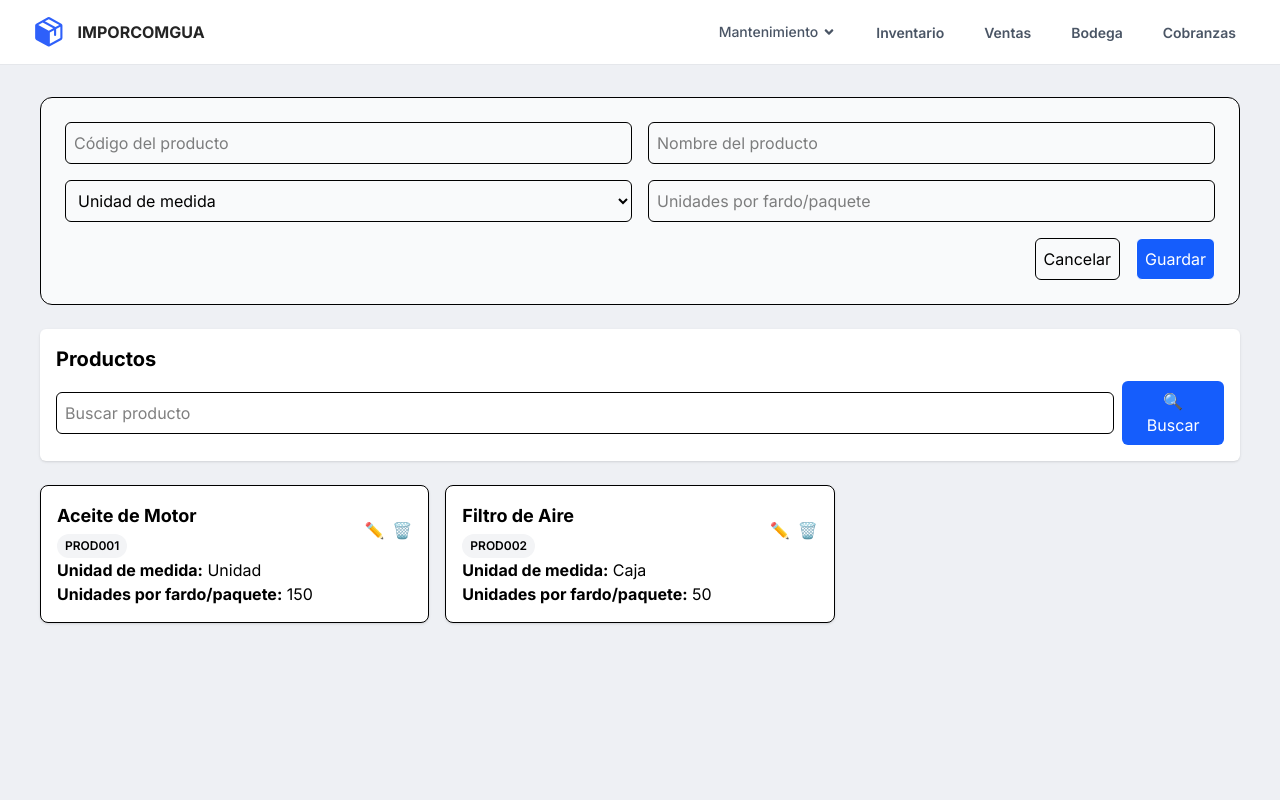
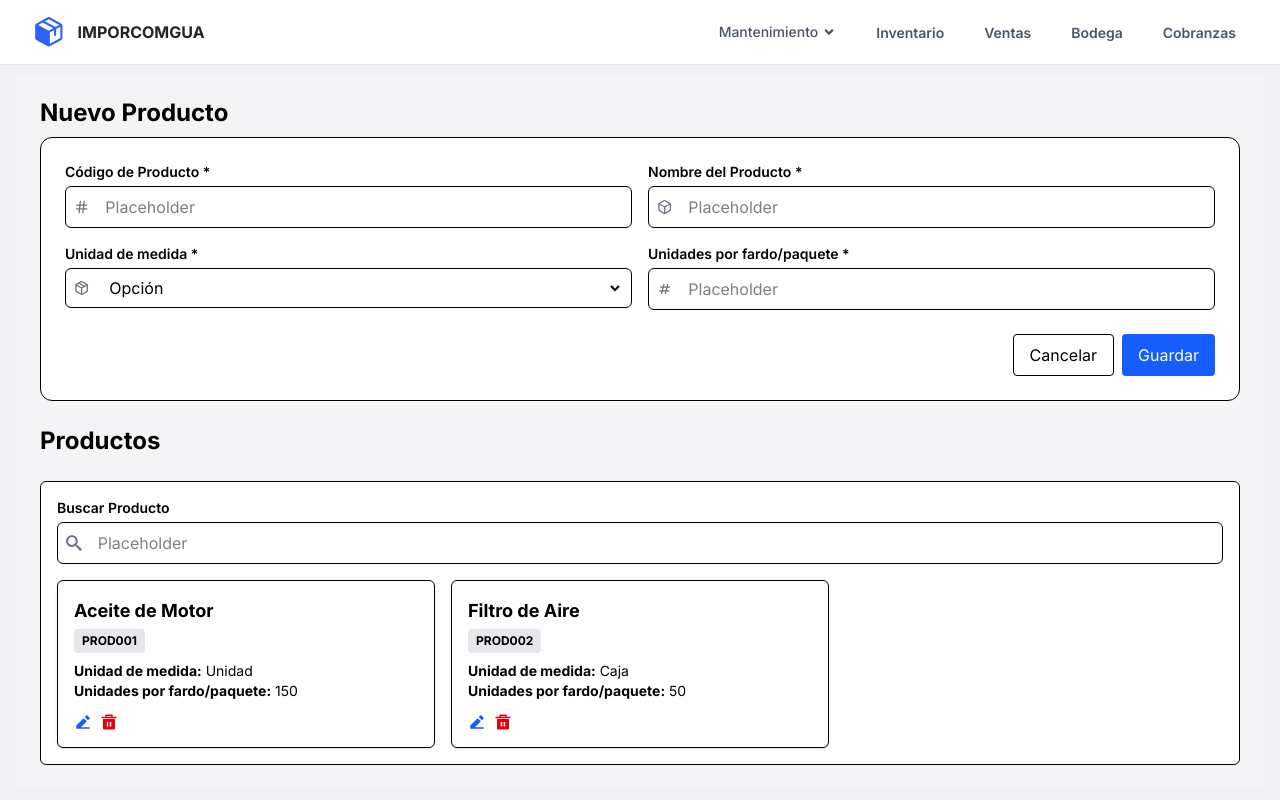
Before and after one commit to brandonT2002/AYD2_V1S2025_PROYECTO_G1, a React (Vite) app in the folder frontend/: page /mantenimiento/agregar-producto in a window 1280 px wide. Built offline with nearby package versions, Linux system fonts and the light colour scheme.

Commit message:
feat: add new page search functionality

```diff
--- a/frontend/package.json
+++ b/frontend/package.json
@@ -11,6 +11,7 @@
   },
   "dependencies": {
     "@tailwindcss/vite": "^4.1.10",
+    "axios": "^1.10.0",
     "react": "^19.1.0",
     "react-dom": "^19.1.0",
     "react-hook-form": "^7.58.1",
--- a/frontend/src/App.jsx
+++ b/frontend/src/App.jsx
@@ -21,7 +21,7 @@ function App() {
                         path="/mantenimiento/agregar-producto"
                         element={<AgregarProducto />}
                     />
-                    <Route path="/mantenimiento/clientes" element={<ClientePage />} /> {/* ✅ Nueva vista */}
+                    <Route path="/mantenimiento/clientes" element={<ClientePage />} />
                 </Routes>
             </main>
         </Router>
--- a/frontend/src/pages/AgregarProducto.jsx
+++ b/frontend/src/pages/AgregarProducto.jsx
@@ -1,4 +1,8 @@
 import { useState } from "react";
+import { FiPackage, FiBox, FiHash } from "react-icons/fi";
+import { MdNumbers } from "react-icons/md";
+import { RiEdit2Fill, RiDeleteBin5Fill } from "react-icons/ri";
+import { ImSearch } from "react-icons/im";
 
 export default function AgregarProducto() {
   const [form, setForm] = useState({
@@ -33,14 +37,11 @@ export default function AgregarProducto() {
 
   const handleSubmit = (e) => {
     e.preventDefault();
-
     if (form.id) {
-      // Editar producto existente
       setProductos((prev) =>
         prev.map((p) => (p.id === form.id ? { ...form } : p))
       );
     } else {
-      // Agregar nuevo producto
       const nuevo = {
         ...form,
         id: productos.length > 0 ? productos[productos.length - 1].id + 1 : 1
@@ -72,50 +73,89 @@ export default function AgregarProducto() {
   );
 
   return (
-    <div className="p-6 space-y-6">
-      <form onSubmit={handleSubmit} className="grid grid-cols-2 gap-4 bg-gray-50 p-6 rounded-xl border">
+    <div className="p-6 space-y-6 bg-gray-100">
+      <h2 className="text-2xl font-bold mb-2">Nuevo Producto</h2>
+      <form
+        onSubmit={handleSubmit}
+        className="grid grid-cols-2 gap-4 bg-white p-6 rounded-xl border"
+      >
+        <div className="relative">
+          <label className="text-sm font-semibold block mb-1">
+            Código de Producto *
+          </label>
+          <div className="flex items-center border rounded-md px-2">
+            <FiHash className="text-gray-500 mr-2" />
             <input
               name="codigo_producto"
               value={form.codigo_producto}
               onChange={handleChange}
-          placeholder="Código del producto"
-          className="col-span-1 border p-2 rounded-md"
+              placeholder="Placeholder"
+              className="w-full p-2 outline-none"
               required
             />
+          </div>
+        </div>
+
+        <div className="relative">
+          <label className="text-sm font-semibold block mb-1">
+            Nombre del Producto *
+          </label>
+          <div className="flex items-center border rounded-md px-2">
+            <FiBox className="text-gray-500 mr-2" />
             <input
               name="nombre"
               value={form.nombre}
               onChange={handleChange}
-          placeholder="Nombre del producto"
-          className="col-span-1 border p-2 rounded-md"
+              placeholder="Placeholder"
+              className="w-full p-2 outline-none"
               required
             />
+          </div>
+        </div>
+
+        <div className="relative">
+          <label className="text-sm font-semibold block mb-1">
+            Unidad de medida *
+          </label>
+          <div className="flex items-center border rounded-md px-2">
+            <FiPackage className="text-gray-500 mr-2" />
             <select
               name="unidad_medida"
               value={form.unidad_medida}
               onChange={handleChange}
-          className="col-span-1 border p-2 rounded-md"
+              className="w-full p-2 outline-none"
               required
             >
-          <option value="">Unidad de medida</option>
+              <option value="">Opción</option>
               <option value="Unidad">Unidad</option>
               <option value="Caja">Caja</option>
               <option value="Litro">Litro</option>
             </select>
+          </div>
+        </div>
+
+        <div className="relative">
+          <label className="text-sm font-semibold block mb-1">
+            Unidades por fardo/paquete *
+          </label>
+          <div className="flex items-center border rounded-md px-2">
+            <MdNumbers className="text-gray-500 mr-2" />
             <input
+              type="number"
               name="unidades_por_paquete"
-          type="number"
               value={form.unidades_por_paquete}
               onChange={handleChange}
-          placeholder="Unidades por fardo/paquete"
-          className="col-span-1 border p-2 rounded-md"
+              placeholder="Placeholder"
+              className="w-full p-2 outline-none"
               required
             />
+          </div>
+        </div>
 
-        <div className="col-span-2 flex justify-end space-x-4">
+        <div className="col-span-2 flex justify-end gap-2 mt-2">
           <button
             type="reset"
-            className="btn-secondary border p-2 rounded-md"
+            className="px-4 py-2 rounded border"
             onClick={() =>
               setForm({
                 id: null,
@@ -130,47 +170,63 @@ export default function AgregarProducto() {
           </button>
           <button
             type="submit"
-            className="btn-primary border p-2 rounded-md bg-blue-600 text-white"
+            className="px-4 py-2 rounded text-white bg-blue-600"
           >
             Guardar
           </button>
         </div>
       </form>
 
-      <div className="bg-white p-4 rounded-md shadow">
-        <h2 className="text-xl font-bold mb-2">Productos</h2>
-        <div className="flex items-center gap-2">
+      <h2 className="text-2xl font-bold">Productos</h2>
+      <div className="bg-white p-4 rounded-md border">
+        <label className="text-sm font-semibold block mb-1">
+          Buscar Producto
+        </label>
+        <div className="flex items-center border rounded-md px-2 mb-4">
+          <ImSearch className="text-gray-500 mr-2" />
           <input
             type="text"
-            placeholder="Buscar producto"
-            className="border rounded-md p-2 w-full"
+            placeholder="Placeholder"
+            className="w-full p-2 outline-none"
             value={busqueda}
             onChange={(e) => setBusqueda(e.target.value)}
           />
-          <button className="bg-blue-600 text-white px-4 py-2 rounded-md">🔍 Buscar</button>
+        </div>
+
+        <div className="grid grid-cols-1 sm:grid-cols-2 md:grid-cols-3 gap-4">
+          {productosFiltrados.map((p) => (
+            <div
+              key={p.id}
+              className="bg-white border rounded-md p-4 shadow-sm"
+            >
+              <h3 className="font-bold text-lg">{p.nombre}</h3>
+              <span className="inline-block bg-gray-200 text-xs font-bold px-2 py-1 rounded mt-1 mb-2">
+                {p.codigo_producto}
+              </span>
+              <p className="text-sm">
+                <strong>Unidad de medida:</strong> {p.unidad_medida}
+              </p>
+              <p className="text-sm">
+                <strong>Unidades por fardo/paquete:</strong> {p.unidades_por_paquete}
+              </p>
+              <div className="flex gap-2 mt-3">
+                <button
+                  onClick={() => handleEdit(p)}
+                  className="text-blue-600"
+                >
+                  <RiEdit2Fill size={18} />
+                </button>
+                <button
+                  onClick={() => handleDelete(p.id)}
+                  className="text-red-600"
+                >
+                  <RiDeleteBin5Fill size={18} />
+                </button>
               </div>
             </div>
-
-      <section className="grid grid-cols-1 md:grid-cols-3 gap-4">
-        {productosFiltrados.map((p) => (
-          <article key={p.id} className="border rounded-lg p-4 shadow-sm bg-white">
-            <div className="flex items-center justify-between">
-              <div>
-                <h3 className="text-lg font-bold">{p.nombre}</h3>
-                <span className="text-xs bg-gray-100 px-2 py-1 rounded-full inline-block mt-1 font-semibold">
-                  {p.codigo_producto}
-                </span>
-              </div>
-              <div className="flex items-center gap-2">
-                <button onClick={() => handleEdit(p)} className="text-blue-600 hover:text-blue-800">✏️</button>
-                <button onClick={() => handleDelete(p.id)} className="text-red-500 hover:text-red-700">🗑️</button>
+          ))}
         </div>
       </div>
-            <p><strong>Unidad de medida:</strong> {p.unidad_medida}</p>
-            <p><strong>Unidades por fardo/paquete:</strong> {p.unidades_por_paquete}</p>
-          </article>
-        ))}
-      </section>
     </div>
   );
 }
```
Lines whose indentation alone changed are shown as unchanged.
